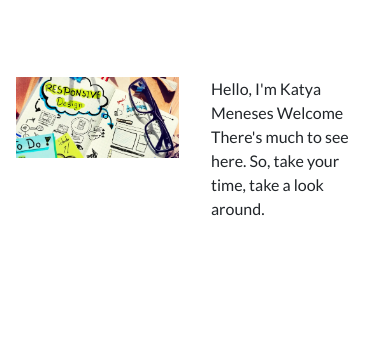
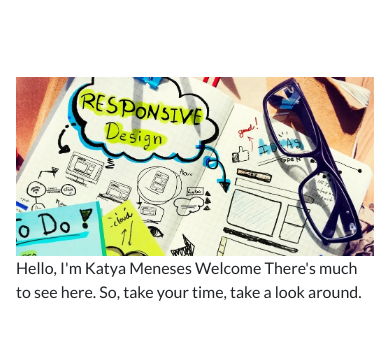
Before and after one commit to Bayzon88/portfolio-katya, a website: page index.html in a window 390 px wide. Shown: the part 135-474 px from the top of the page. Drawn offline with nearby package versions, Linux system fonts and the light colour scheme.

```diff
--- a/index.html
+++ b/index.html
@@ -72,16 +72,16 @@
       </div>
     </nav>
     <section id="main" class="main">
-      <div class="container py-5">
+      <div class="container-lg py-5">
         <div class="row justify-content-md-center">
-          <div class="col col-lg-6 col-md-12 hero-image-container">
+          <div class="col col-lg-6 col-md-6 col-sm-12 col-12 hero-image-container">
             <img
               src="/public/images/hero_home.webp"
               alt="Book with doodles of UX Design. There are eye glasses on the side of the book"
               height="auto"
             />
           </div>
-          <div class="col col-lg-6 col-md-12">
+          <div class="col col-lg-6 col-md-6 col-sm-12 col-12">
             <p>
               Hello, I'm Katya Meneses Welcome There's much to see here. So, take your time, take a
               look around.
```
